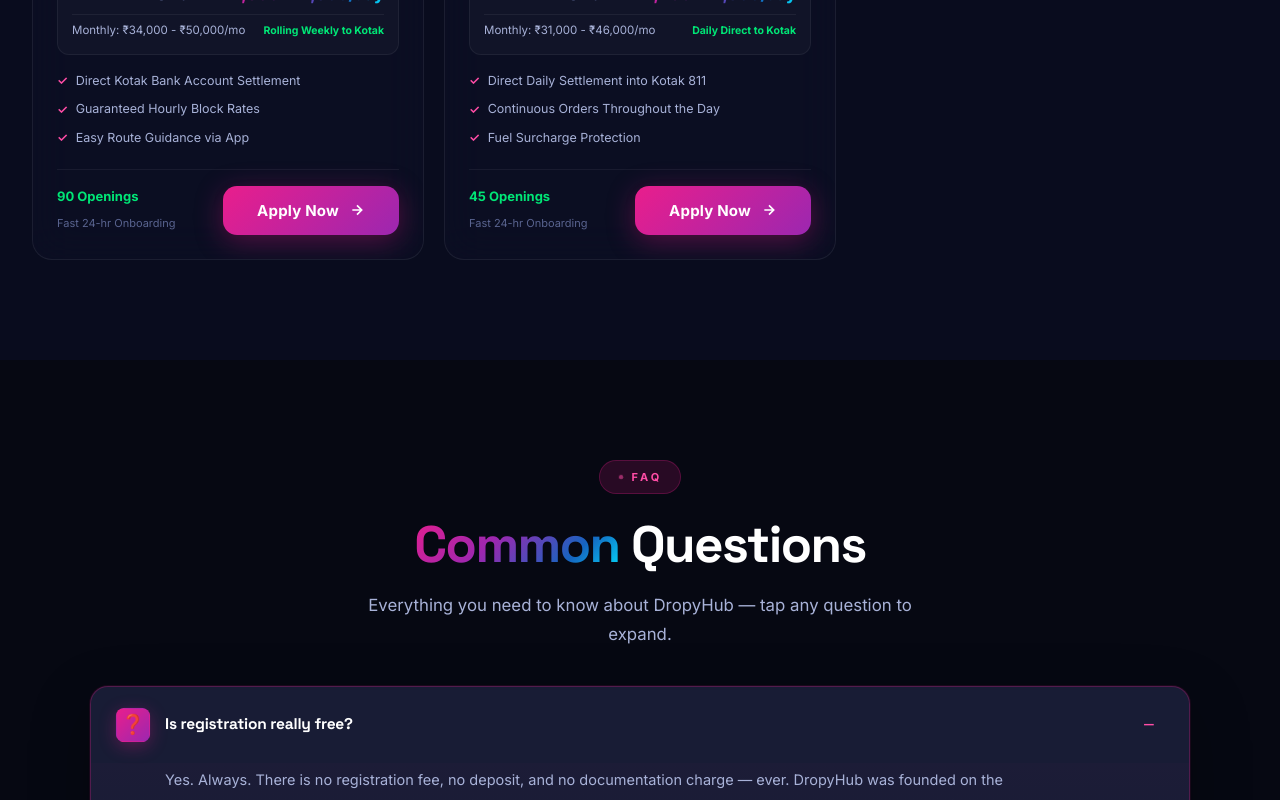
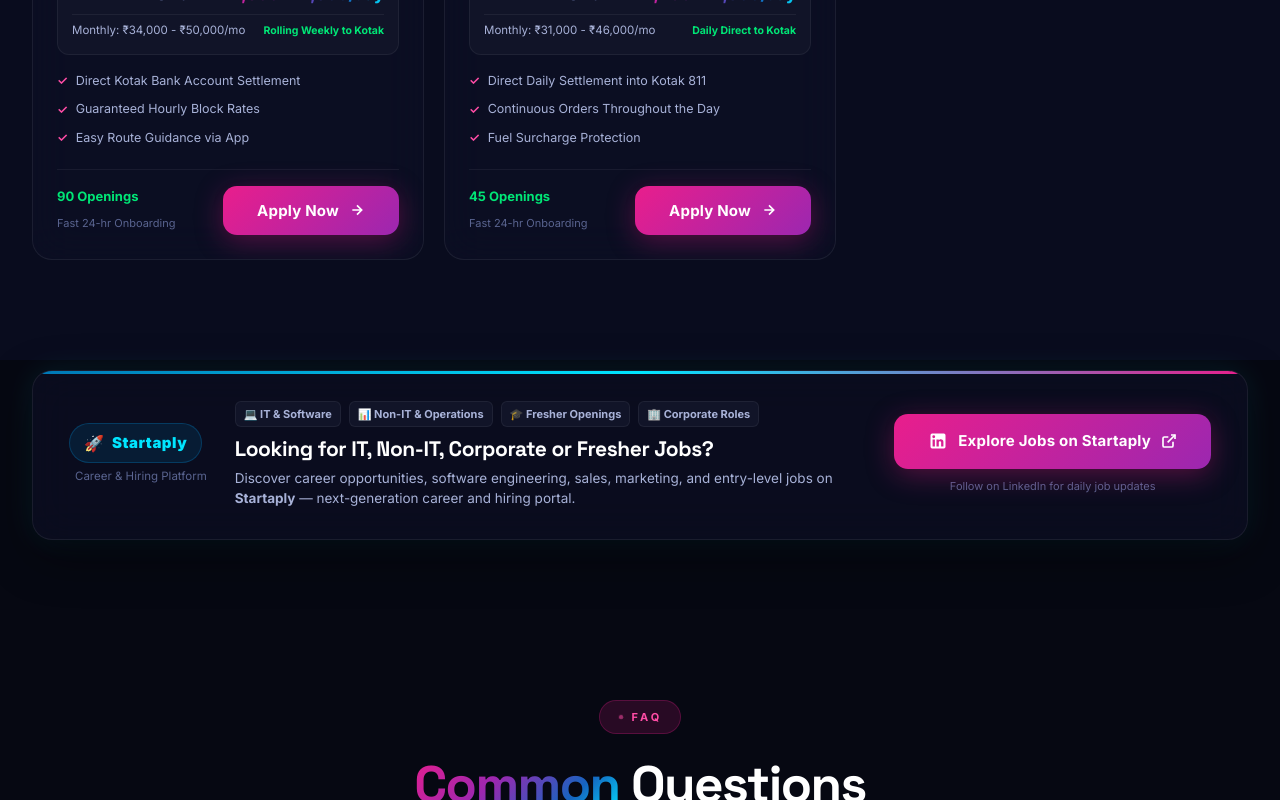
Before and after one commit to dropyhubtest/dropyhubnew, a React (Vite) app: page /apply in a window 1280 px wide. Shown: the part 3533-4333 px from the top of the page. Built offline with nearby package versions, Linux system fonts and the light colour scheme.

Commit message:
feat: hide internal tracking IDs from user, add 24-hour manual executive verification copy, and add Startaply IT/non-IT careers banner

```diff
--- a/src/components/Apply.jsx
+++ b/src/components/Apply.jsx
@@ -38,8 +38,8 @@
                         <div className="flow-step">
                             <div className="flow-step-num">3</div>
                             <div className="flow-step-info">
-                                <strong>24-Hour Verification & Active Payroll</strong>
-                                <span>Kotak reports match Sub-ID → Confirmation email sent!</span>
+                                <strong>24-Hour Executive Verification & Active Payroll</strong>
+                                <span>Executives review report within 24 hours → Confirmation email sent!</span>
                             </div>
                         </div>
                     </div>
--- /dev/null
+++ b/src/components/StartaplyBanner.css
@@ -0,0 +1,169 @@
+/* ========================================================
+   Startaply Banner Styles
+   IT, Non-IT & Fresher Job Discovery Redirect
+   ======================================================== */
+
+.startaply-banner-wrap {
+    padding: 10px 0 60px 0;
+    width: 100%;
+}
+
+.startaply-banner-card {
+    display: flex;
+    align-items: center;
+    justify-content: space-between;
+    gap: 28px;
+    padding: 30px 36px;
+    border-radius: 20px;
+    background: linear-gradient(135deg, rgba(13, 16, 37, 0.95) 0%, rgba(21, 101, 192, 0.15) 50%, rgba(233, 30, 140, 0.12) 100%);
+    border: 1px solid rgba(0, 229, 255, 0.3);
+    box-shadow: 0 16px 48px rgba(0, 0, 0, 0.45), 0 0 30px rgba(0, 229, 255, 0.1);
+    position: relative;
+    overflow: hidden;
+}
+
+[data-theme="light"] .startaply-banner-card {
+    background: linear-gradient(135deg, #FFFFFF 0%, #F0F7FF 60%, #FFF0F5 100%);
+    border-color: rgba(2, 136, 209, 0.25);
+    box-shadow: 0 12px 36px rgba(0, 0, 0, 0.08);
+}
+
+.startaply-banner-card::before {
+    content: '';
+    position: absolute;
+    top: 0;
+    left: 0;
+    right: 0;
+    height: 3px;
+    background: linear-gradient(90deg, #0077B5 0%, #00E5FF 50%, #E91E8C 100%);
+}
+
+/* Brand Col */
+.startaply-brand-col {
+    display: flex;
+    flex-direction: column;
+    align-items: flex-start;
+    gap: 4px;
+    flex-shrink: 0;
+}
+
+.startaply-logo-badge {
+    display: inline-flex;
+    align-items: center;
+    gap: 8px;
+    background: rgba(0, 119, 181, 0.15);
+    border: 1px solid rgba(0, 119, 181, 0.35);
+    padding: 6px 14px;
+    border-radius: 100px;
+}
+
+.startaply-icon {
+    font-size: 16px;
+}
+
+.startaply-name {
+    font-size: 15px;
+    font-weight: 900;
+    color: var(--cyan, #00E5FF);
+    letter-spacing: 0.5px;
+}
+
+.startaply-tagline {
+    font-size: 11.5px;
+    color: var(--text-muted);
+    padding-left: 6px;
+}
+
+/* Info Col */
+.startaply-info-col {
+    flex: 1;
+    min-width: 0;
+}
+
+.startaply-pill-row {
+    display: flex;
+    align-items: center;
+    gap: 8px;
+    margin-bottom: 8px;
+    flex-wrap: wrap;
+}
+
+.pill-item {
+    font-size: 11px;
+    font-weight: 700;
+    background: var(--surface);
+    border: 1px solid var(--border);
+    padding: 3px 8px;
+    border-radius: 6px;
+    color: var(--text-secondary);
+}
+
+.startaply-title {
+    font-size: clamp(17px, 2vw, 21px);
+    font-weight: 800;
+    color: var(--text-primary);
+    margin-bottom: 6px;
+    line-height: 1.3;
+}
+
+.startaply-desc {
+    font-size: 13.5px;
+    color: var(--text-secondary);
+    line-height: 1.5;
+}
+
+/* Action Col */
+.startaply-action-col {
+    display: flex;
+    flex-direction: column;
+    align-items: center;
+    gap: 8px;
+    flex-shrink: 0;
+}
+
+.startaply-linkedin-btn {
+    display: inline-flex;
+    align-items: center;
+    gap: 10px;
+    padding: 13px 22px;
+    font-size: 14px;
+    font-weight: 800;
+    background: linear-gradient(135deg, #0077B5 0%, #00A0DC 100%);
+    box-shadow: 0 6px 24px rgba(0, 119, 181, 0.4);
+    border: none;
+    border-radius: 12px;
+    color: #FFF;
+    text-decoration: none;
+    transition: var(--transition);
+    white-space: nowrap;
+}
+
+.startaply-linkedin-btn:hover {
+    transform: translateY(-2px);
+    box-shadow: 0 10px 30px rgba(0, 119, 181, 0.55);
+    background: linear-gradient(135deg, #0088CE 0%, #00B4F0 100%);
+}
+
+.startaply-sub-note {
+    font-size: 11px;
+    color: var(--text-muted);
+}
+
+/* ---------------- Responsive ---------------- */
+@media (max-width: 992px) {
+    .startaply-banner-card {
+        flex-direction: column;
+        align-items: flex-start;
+        padding: 24px 20px;
+    }
+
+    .startaply-action-col {
+        width: 100%;
+        align-items: stretch;
+    }
+
+    .startaply-linkedin-btn {
+        justify-content: center;
+        width: 100%;
+    }
+}
--- /dev/null
+++ b/src/components/StartaplyBanner.jsx
@@ -0,0 +1,60 @@
+import React from 'react';
+import './StartaplyBanner.css';
+
+export default function StartaplyBanner() {
+    const STARTAPLY_LINKEDIN_URL = 'https://www.linkedin.com/company/startaply';
+
+    return (
+        <section className="startaply-banner-wrap">
+            <div className="container">
+                <div className="startaply-banner-card glass-card">
+                    {/* Left Icon / Badge */}
+                    <div className="startaply-brand-col">
+                        <div className="startaply-logo-badge">
+                            <span className="startaply-icon">🚀</span>
+                            <span className="startaply-name">Startaply</span>
+                        </div>
+                        <span className="startaply-tagline">Career & Hiring Platform</span>
+                    </div>
+
+                    {/* Middle Info */}
+                    <div className="startaply-info-col">
+                        <div className="startaply-pill-row">
+                            <span className="pill-item">💻 IT & Software</span>
+                            <span className="pill-item">📊 Non-IT & Operations</span>
+                            <span className="pill-item">🎓 Fresher Openings</span>
+                            <span className="pill-item">🏢 Corporate Roles</span>
+                        </div>
+                        <h3 className="startaply-title">
+                            Looking for IT, Non-IT, Corporate or Fresher Jobs?
+                        </h3>
+                        <p className="startaply-desc">
+                            Discover career opportunities, software engineering, sales, marketing, and entry-level jobs on <strong>Startaply</strong> — next-generation career and hiring portal.
+                        </p>
+                    </div>
+
+                    {/* Right CTA Button */}
+                    <div className="startaply-action-col">
+                        <a
+                            href={STARTAPLY_LINKEDIN_URL}
+                            target="_blank"
+                            rel="noopener noreferrer"
+                            className="btn-primary startaply-linkedin-btn"
+                        >
+                            <svg width="20" height="20" viewBox="0 0 24 24" fill="currentColor">
+                                <path d="M19 3a2 2 0 0 1 2 2v14a2 2 0 0 1-2 2H5a2 2 0 0 1-2-2V5a2 2 0 0 1 2-2h14m-.5 15.5v-5.3a3.26 3.26 0 0 0-3.26-3.26c-.85 0-1.84.52-2.28 1.3v-1.11h-2.79v8.37h2.79v-4.93c0-.77.62-1.4 1.39-1.4a1.4 1.4 0 0 1 1.4 1.4v4.93h2.75M6.88 8.56a1.68 1.68 0 0 0 1.68-1.68c0-.93-.75-1.69-1.68-1.69a1.69 1.69 0 0 0-1.69 1.69c0 .93.76 1.68 1.69 1.68m1.39 9.94v-8.37H5.5v8.37h2.77z" />
+                            </svg>
+                            <span>Explore Jobs on Startaply</span>
+                            <svg width="16" height="16" viewBox="0 0 24 24" fill="none" stroke="currentColor" strokeWidth="2.5">
+                                <path d="M18 13v6a2 2 0 0 1-2 2H5a2 2 0 0 1-2-2V8a2 2 0 0 1 2-2h6" />
+                                <polyline points="15 3 21 3 21 9" />
+                                <line x1="10" y1="14" x2="21" y2="3" />
+                            </svg>
+                        </a>
+                        <span className="startaply-sub-note">Follow on LinkedIn for daily job updates</span>
+                    </div>
+                </div>
+            </div>
+        </section>
+    );
+}
--- a/src/pages/ApplyPage.jsx
+++ b/src/pages/ApplyPage.jsx
@@ -2,21 +2,23 @@
 import PageHero from '../components/PageHero';
 import RollingPayoutTicker from '../components/RollingPayoutTicker';
 import Apply from '../components/Apply';
+import StartaplyBanner from '../components/StartaplyBanner';
 import FAQAccordion from '../components/FAQAccordion';
 
 const ApplyPage = () => (
     <>
         <PageHero
-            tag="Instant Rolling Payroll"
-            title="Apply For Gig Roles &"
+            tag="Instant Company Payroll"
+            title="Apply For Verified Roles &"
             highlight="Get Paid Daily"
-            subtitle="Register for leading gig partners (Pronto, Zepto, Zomato, Porter, Blinkit) in 2 minutes. Free Kotak Salary Account link guarantees zero-fee daily and weekly rolling payouts."
-            breadcrumb={['Home', 'Apply & Rolling Payroll']}
+            subtitle="Explore company openings across top delivery & logistics platforms. Complete free Kotak 811 account setup for 24-hour executive verification and automated payroll activation."
+            breadcrumb={['Home', 'Company Jobs & Payroll']}
             imageSrc="/apply_hero_blue_edited.png"
             imageLightSrc="/apply_hero_blue_edited.png"
         />
         <RollingPayoutTicker />
         <Apply />
+        <StartaplyBanner />
         <FAQAccordion />
     </>
 );
--- a/src/pages/HomePage.jsx
+++ b/src/pages/HomePage.jsx
@@ -2,6 +2,7 @@
 import { Link } from 'react-router-dom';
 import Hero from '../components/Hero';
 import RollingPayoutTicker from '../components/RollingPayoutTicker';
+import StartaplyBanner from '../components/StartaplyBanner';
 import FAQAccordion from '../components/FAQAccordion';
 import Testimonials from '../components/Testimonials';
 import './HomePage.css';
@@ -432,6 +433,9 @@
             </div>
         </section>
 
+        {/* Startaply IT & Non-IT Careers Banner */}
+        <StartaplyBanner />
+
         <Testimonials />
 
         <FAQAccordion />
```
Also changed, not shown: src/components/JobApplicationModal.css (+17 -36 lines), src/components/JobApplicationModal.jsx (+32 -31 lines).
